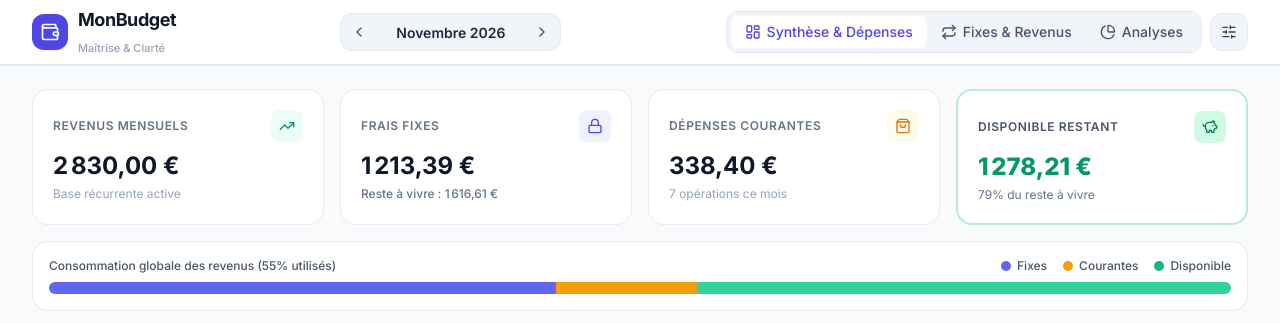
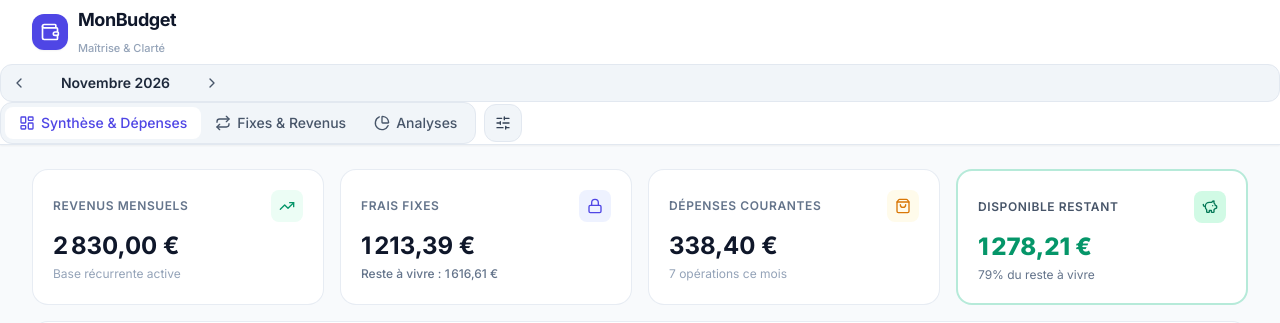
Before and after one commit to chagnotcoriolan-hue/AppBudget, a plain HTML site: page index.html in a window 1280 px wide. Shown: the top 323 px of the page. Drawn offline with nearby package versions, Linux system fonts and the light colour scheme.

Commit message:
Refactor header layout and element alignment
Updated header layout and improved alignment of elements.

```diff
--- a/index.html
+++ b/index.html
@@ -116,7 +116,8 @@
 
     <!-- ==================== HEADER / BARRE SUPÉRIEURE ==================== -->
     <header class="bg-white border-b border-slate-200 sticky top-0 z-30 shadow-sm">
-     <div class="max-w-7xl mx-auto px-2.5 sm:px-6 lg:px-8 min-h-16 sm:h-16 py-1.5 sm:py-0 flex flex-wrap sm:flex-nowrap items-center justify-between gap-1.5 sm:gap-2">
+<div class="max-w-7xl mx-auto px-2.5 sm:px-6 lg:px-8 py-1.5 sm:py-0 sm:h-16 flex flex-wrap sm:flex-nowrap items-center justify-between gap-2">
+    <!-- Logo à gauche -->
     <div class="flex items-center gap-1.5 sm:gap-2.5 shrink-0">
         <div class="w-8 h-8 sm:w-9 sm:h-9 rounded-xl bg-brand-600 text-white flex items-center justify-center shadow-sm">
             <i data-lucide="wallet" class="w-4 h-4 sm:w-5 sm:h-5"></i>
@@ -124,6 +125,13 @@
         <div>
             <h1 class="font-bold text-base sm:text-lg tracking-tight text-slate-900 leading-none">MonBudget</h1>
             <span class="text-[11px] font-medium text-slate-400 hidden sm:inline">Maîtrise &amp; Clarté</span>
+        </div>
+    </div>
+
+    <!-- Bloc Mois + Export toujours groupés et alignés à droite -->
+    <div class="flex items-center justify-end gap-1.5 sm:gap-3 shrink-0 ml-auto">
+        <!-- Votre sélecteur de mois ici -->
+        <!-- Votre bouton / onglet d'export ici -->
     </div>
 </div>
 <!-- Sélecteur de Mois Central -->
@@ -131,8 +139,8 @@
     <button id="prevMonthBtn" type="button" title="Mois précédent" class="p-1 sm:p-1.5 rounded-lg text-slate-600 hover:bg-white hover:text-slate-900 hover:shadow-xs transition">
         <i data-lucide="chevron-left" class="w-3.5 h-3.5 sm:w-4 sm:h-4"></i>
     </button>
-    <div class="px-1.5 sm:px-4 text-center min-w-[84px] sm:min-w-[155px]">
-        <span id="currentMonthLabel" class="text-xs sm:text-sm font-semibold text-slate-800 capitalize whitespace-nowrap">Novembre 2026</span>
+<div class="px-1.5 sm:px-4 text-center w-[96px] sm:w-[165px] shrink-0">
+    <span id="currentMonthLabel" class="block text-xs sm:text-sm font-semibold text-slate-800 capitalize truncate">Novembre 2026</span>
 </div>
     <button id="nextMonthBtn" type="button" title="Mois suivant" class="p-1 sm:p-1.5 rounded-lg text-slate-600 hover:bg-white hover:text-slate-900 hover:shadow-xs transition">
         <i data-lucide="chevron-right" class="w-3.5 h-3.5 sm:w-4 sm:h-4"></i>
```
Lines whose indentation alone changed are shown as unchanged.
